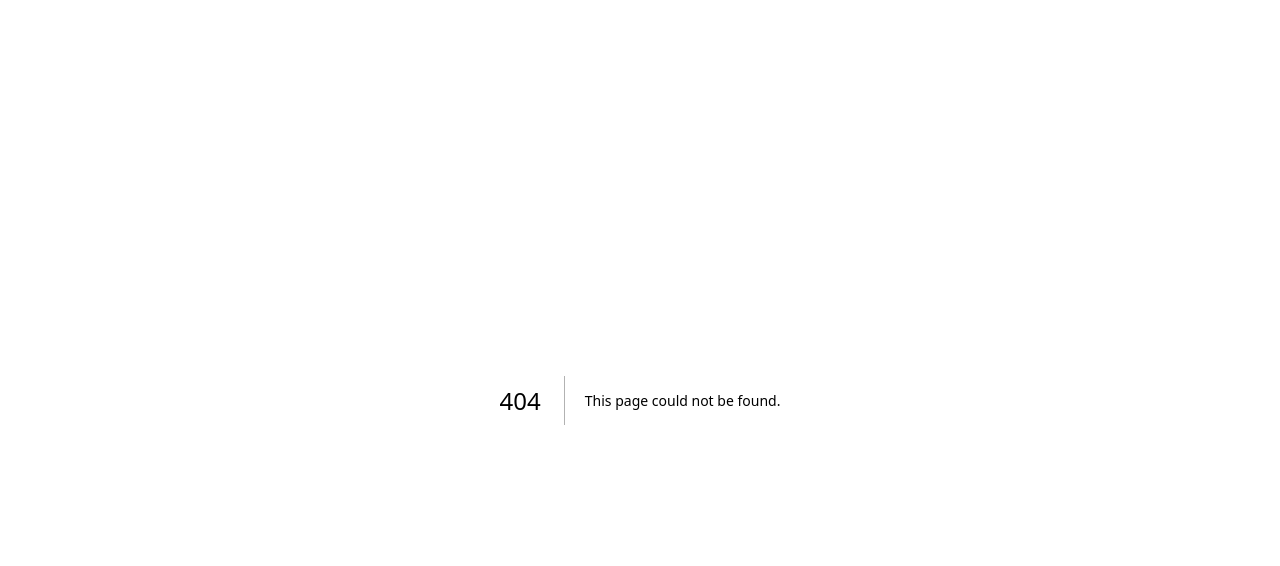
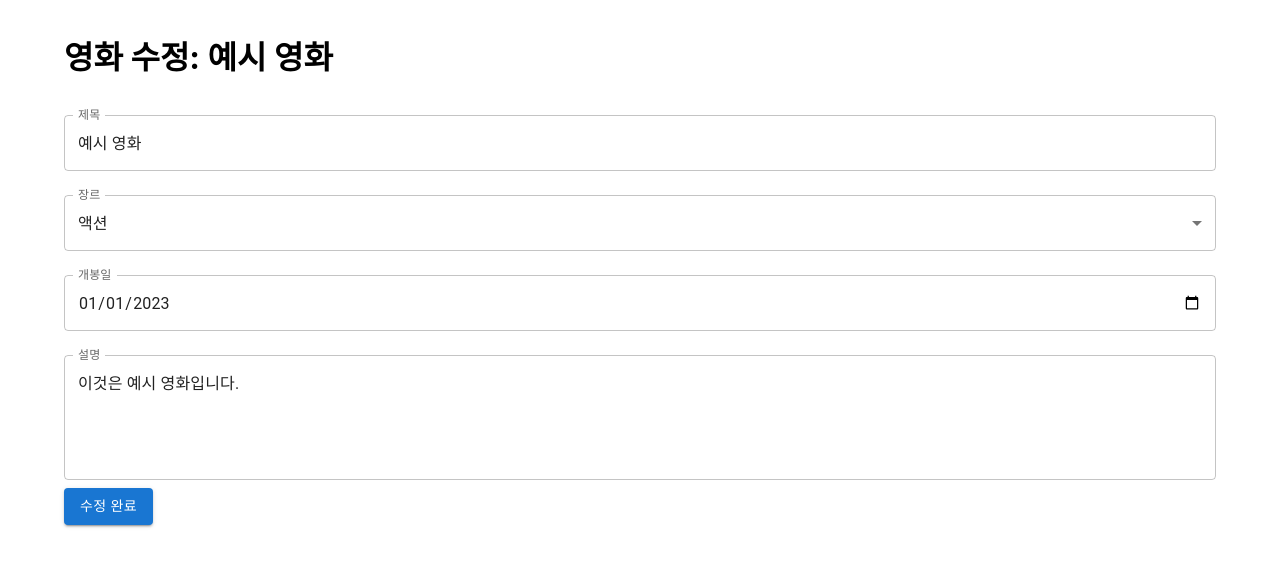
Before and after one commit to suhyeon0921/Good-Night-2nd-Hackathon, a Next.js app: page /movie/edit/1 in a window 1280 px wide. Before the commit this address had no page. Shown: the top 566 px of the page. Built offline with nearby package versions, Linux system fonts and the light colour scheme.

Commit message:
feat: 영화 수정 페이지

```diff
--- /dev/null
+++ b/pages/movie/edit/[id].tsx
@@ -0,0 +1,115 @@
+import { useRouter } from 'next/router';
+import { useState, useEffect } from 'react';
+import {
+  Container,
+  Box,
+  TextField,
+  Button,
+  FormControl,
+  InputLabel,
+  Select,
+  MenuItem,
+} from '@mui/material';
+
+type Movie = {
+  title: string;
+  genre: string;
+  releaseDate: string;
+  description: string;
+};
+
+// 영화 수정
+export default function EditMovie() {
+  const router = useRouter();
+  const { id } = router.query;
+
+  // FIXME: 실제 API를 호출하여 영화 정보를 가져와야 함
+  const [movie, setMovie] = useState<Partial<Movie> | null>(null);
+
+  useEffect(() => {
+    // FIXME: 실제 API를 호출하여 영화 정보를 가져와야 함
+    setMovie({
+      title: '예시 영화',
+      genre: '액션',
+      releaseDate: '2023-01-01',
+      description: '이것은 예시 영화입니다.',
+    });
+  }, [id]);
+
+  const handleInputChange = (event: React.ChangeEvent<HTMLInputElement>) => {
+    const { name, value } = event.target;
+    setMovie({
+      ...movie,
+      [name]: value,
+    });
+  };
+
+  // 영화 정보가 아직 로드되지 않았을 때
+  if (!movie) {
+    return (
+      <Container>
+        <h1>영화 정보를 불러오는 중...</h1>
+      </Container>
+    );
+  }
+
+  return (
+    <Container>
+      <Box my={4}>
+        <h1>영화 수정: {movie.title}</h1>
+        <form>
+          <TextField
+            name='title'
+            label='제목'
+            variant='outlined'
+            value={movie.title}
+            onChange={handleInputChange}
+            fullWidth
+            margin='normal'
+          />
+          <FormControl fullWidth variant='outlined' margin='normal'>
+            <InputLabel>장르</InputLabel>
+            <Select
+              name='genre'
+              value={movie.genre}
+              onChange={handleInputChange as any}
+              label='장르'
+            >
+              <MenuItem value='액션'>액션</MenuItem>
+              <MenuItem value='코미디'>코미디</MenuItem>
+              <MenuItem value='드라마'>드라마</MenuItem>
+              <MenuItem value='공포'>공포</MenuItem>
+            </Select>
+          </FormControl>
+          <TextField
+            name='releaseDate'
+            label='개봉일'
+            type='date'
+            variant='outlined'
+            value={movie.releaseDate}
+            onChange={handleInputChange}
+            fullWidth
+            margin='normal'
+            InputLabelProps={{
+              shrink: true,
+            }}
+          />
+          <TextField
+            name='description'
+            label='설명'
+            variant='outlined'
+            value={movie.description}
+            onChange={handleInputChange}
+            multiline
+            rows={4}
+            fullWidth
+            margin='normal'
+          />
+          <Button variant='contained' color='primary'>
+            수정 완료
+          </Button>
+        </form>
+      </Box>
+    </Container>
+  );
+}
```
